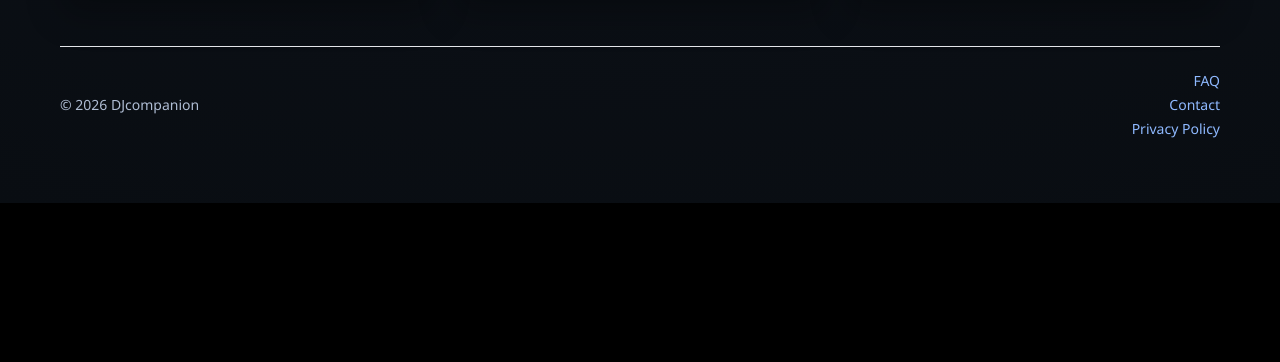
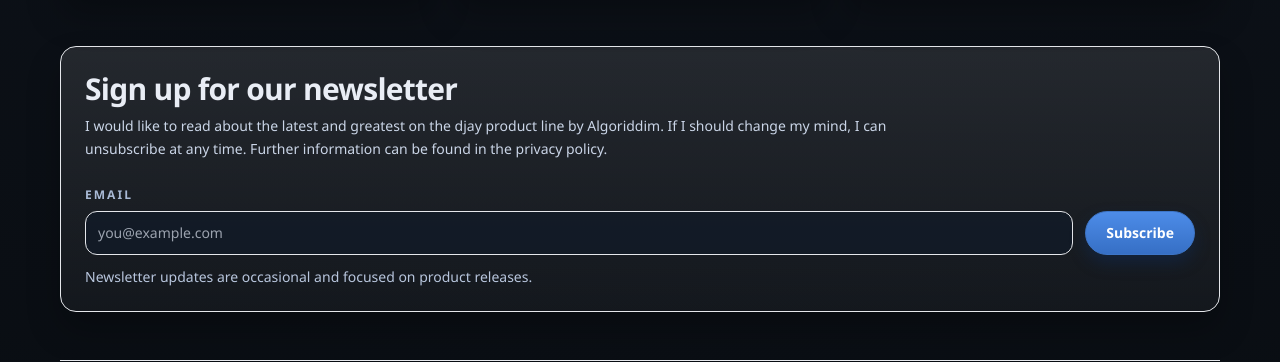
Before and after one commit to manelix2000/Mixer, a Next.js app in the folder Projects/MixerWeb/: page / in a window 1280 px wide. Shown: the part 1755-2117 px from the top of the page. Before the commit the page ends 1958 px from the top, so only its background shows below. Built offline with nearby package versions, Linux system fonts and the light colour scheme.

Commit message:
feat(web): add newsletter subscription with Postgres and BotID

```diff
--- a/Projects/MixerWeb/package.json
+++ b/Projects/MixerWeb/package.json
@@ -15,6 +15,7 @@
     "@mixer/audio-core": "workspace:*",
     "@mixer/domain": "workspace:*",
     "@vercel/analytics": "^2.0.1",
+    "@vercel/postgres": "^0.10.0",
     "@vercel/speed-insights": "^2.0.0",
     "botid": "^1.5.11",
     "next": "16.2.1",
--- /dev/null
+++ b/Projects/MixerWeb/src/app/api/newsletter/subscribe/route.ts
@@ -0,0 +1,143 @@
+import { sql } from "@vercel/postgres";
+import { checkBotId } from "botid/server";
+import { NextRequest, NextResponse } from "next/server";
+
+type NewsletterBody = {
+  company?: unknown;
+  email?: unknown;
+  startedAt?: unknown;
+};
+
+type RateLimitState = {
+  count: number;
+  resetAt: number;
+};
+
+const RATE_LIMIT_WINDOW_MS = 10 * 60 * 1000;
+const RATE_LIMIT_MAX = 8;
+const MIN_SUBMIT_TIME_MS = 1200;
+
+const globalRateLimitMap = globalThis as typeof globalThis & {
+  __newsletterRateLimitMap?: Map<string, RateLimitState>;
+};
+
+function getRateMap() {
+  if (!globalRateLimitMap.__newsletterRateLimitMap) {
+    globalRateLimitMap.__newsletterRateLimitMap = new Map<string, RateLimitState>();
+  }
+  return globalRateLimitMap.__newsletterRateLimitMap;
+}
+
+function asString(value: unknown) {
+  return typeof value === "string" ? value.trim() : "";
+}
+
+function getClientIp(request: NextRequest) {
+  const forwarded = request.headers.get("x-forwarded-for");
+  if (forwarded) {
+    return forwarded.split(",")[0]?.trim() || "unknown";
+  }
+  return request.headers.get("x-real-ip") ?? "unknown";
+}
+
+function isLikelyValidEmail(email: string) {
+  if (email.length < 5 || email.length > 190) {
+    return false;
+  }
+  return /^[^\s@]+@[^\s@]+\.[^\s@]+$/.test(email);
+}
+
+async function ensureNewsletterTable() {
+  await sql`
+    CREATE TABLE IF NOT EXISTS newsletter_subscriptions (
+      id BIGSERIAL PRIMARY KEY,
+      email TEXT NOT NULL UNIQUE,
+      status TEXT NOT NULL DEFAULT 'subscribed',
+      source TEXT NOT NULL DEFAULT 'website',
+      created_at TIMESTAMPTZ NOT NULL DEFAULT NOW(),
+      updated_at TIMESTAMPTZ NOT NULL DEFAULT NOW()
+    )
+  `;
+}
+
+export async function POST(request: NextRequest) {
+  try {
+    const botResult = await checkBotId();
+    if (botResult.isBot && !botResult.isVerifiedBot) {
+      return NextResponse.json(
+        { ok: false, message: "Request blocked by bot protection." },
+        { status: 403 }
+      );
+    }
+  } catch {
+    // Allow local/dev fallback when BotID runtime metadata is unavailable.
+  }
+
+  const now = Date.now();
+  const ip = getClientIp(request);
+  const rateMap = getRateMap();
+  const current = rateMap.get(ip);
+  if (!current || current.resetAt <= now) {
+    rateMap.set(ip, { count: 1, resetAt: now + RATE_LIMIT_WINDOW_MS });
+  } else {
+    if (current.count >= RATE_LIMIT_MAX) {
+      return NextResponse.json(
+        { ok: false, message: "Too many requests. Try again later." },
+        { status: 429 }
+      );
+    }
+    current.count += 1;
+    rateMap.set(ip, current);
+  }
+
+  let body: NewsletterBody;
+  try {
+    body = (await request.json()) as NewsletterBody;
+  } catch {
+    return NextResponse.json({ ok: false, message: "Invalid request body." }, { status: 400 });
+  }
+
+  const email = asString(body.email).toLowerCase();
+  const company = asString(body.company);
+  const startedAt = Number(body.startedAt);
+
+  if (company.length > 0) {
+    return NextResponse.json({
+      ok: true,
+      message: "Subscription confirmed."
+    });
+  }
+
+  if (!Number.isFinite(startedAt) || now - startedAt < MIN_SUBMIT_TIME_MS) {
+    return NextResponse.json({ ok: false, message: "Please wait and submit again." }, { status: 400 });
+  }
+
+  if (!isLikelyValidEmail(email)) {
+    return NextResponse.json({ ok: false, message: "Email is invalid." }, { status: 400 });
+  }
+
+  try {
+    await ensureNewsletterTable();
+
+    await sql`
+      INSERT INTO newsletter_subscriptions (email, status, source)
+      VALUES (${email}, 'subscribed', 'website')
+      ON CONFLICT (email)
+      DO UPDATE SET
+        status = 'subscribed',
+        updated_at = NOW()
+    `;
+  } catch (error) {
+    const detail = error instanceof Error ? error.message : "unknown";
+    console.error("[newsletter] upsert_failed", detail);
+    return NextResponse.json(
+      { ok: false, message: "Unable to save your subscription right now." },
+      { status: 502 }
+    );
+  }
+
+  return NextResponse.json({
+    ok: true,
+    message: "Subscribed successfully. You will receive future updates."
+  });
+}
--- a/Projects/MixerWeb/src/app/page.tsx
+++ b/Projects/MixerWeb/src/app/page.tsx
@@ -1,6 +1,7 @@
 import type { Metadata } from "next";
 import Image from "next/image";
 import Link from "next/link";
+import { NewsletterSignup } from "@/components/newsletter-signup";
 
 export const metadata: Metadata = {
   title: "DJcompanion | Beat Matching Trainer for Browser, iOS and Android",
@@ -199,6 +200,8 @@
           </div>
         </section>
 
+        <NewsletterSignup />
+
         <footer className="mt-12 flex flex-wrap items-center justify-between gap-3 border-t border-white/12 pt-6 text-sm text-[#afbdd4]">
           <p>© 2026 DJcompanion</p>
           <div className="flex flex-col items-end gap-1">
--- /dev/null
+++ b/Projects/MixerWeb/src/components/newsletter-signup.tsx
@@ -0,0 +1,114 @@
+"use client";
+
+import { useMemo, useState } from "react";
+
+type NewsletterResponse = {
+  ok: boolean;
+  message: string;
+};
+
+export function NewsletterSignup() {
+  const [email, setEmail] = useState("");
+  const [company, setCompany] = useState("");
+  const [isSubmitting, setIsSubmitting] = useState(false);
+  const [result, setResult] = useState<NewsletterResponse | null>(null);
+  const [startedAt] = useState(() => Date.now());
+
+  const statusTone = useMemo(() => {
+    if (!result) {
+      return "text-[#b8c6dd]";
+    }
+    return result.ok ? "text-[#9ce2b6]" : "text-[#ffc4b9]";
+  }, [result]);
+
+  return (
+    <section className="mt-12 rounded-2xl border border-white/14 bg-[linear-gradient(180deg,_rgba(255,255,255,0.1),_rgba(255,255,255,0.04))] p-6 shadow-[0_18px_34px_rgba(0,0,0,0.24)]">
+      <h2 className="text-2xl font-semibold tracking-tight md:text-3xl">Sign up for our newsletter</h2>
+      <p className="mt-2 max-w-[860px] text-sm leading-relaxed text-[#cad5e7]">
+        I would like to read about the latest and greatest on the djay product line by Algoriddim.
+        If I should change my mind, I can unsubscribe at any time. Further information can be found
+        in the privacy policy.
+      </p>
+
+      <form
+        className="mt-5 flex flex-col gap-3 md:flex-row md:items-end"
+        onSubmit={async (event) => {
+          event.preventDefault();
+          if (isSubmitting) {
+            return;
+          }
+
+          setIsSubmitting(true);
+          setResult(null);
+
+          try {
+            const response = await fetch("/api/newsletter/subscribe", {
+              method: "POST",
+              headers: {
+                "content-type": "application/json"
+              },
+              body: JSON.stringify({
+                email,
+                company,
+                startedAt
+              })
+            });
+
+            const payload = (await response.json()) as NewsletterResponse;
+            setResult(payload);
+            if (response.ok && payload.ok) {
+              setEmail("");
+              setCompany("");
+            }
+          } catch {
+            setResult({
+              ok: false,
+              message: "Subscription failed. Please try again."
+            });
+          } finally {
+            setIsSubmitting(false);
+          }
+        }}
+      >
+        <label className="flex-1">
+          <span className="text-xs font-semibold uppercase tracking-[0.17em] text-[#a9bad6]">Email</span>
+          <input
+            autoComplete="email"
+            className="mt-1.5 h-11 w-full rounded-xl border border-white/18 bg-[#111a27]/75 px-3 text-sm text-[#e7edf8] outline-none transition focus:border-[#83aef7] focus:ring-1 focus:ring-[#83aef7]"
+            maxLength={190}
+            onChange={(event) => setEmail(event.target.value)}
+            placeholder="you@example.com"
+            required
+            type="email"
+            value={email}
+          />
+        </label>
+
+        <div aria-hidden="true" className="hidden">
+          <label htmlFor="newsletter-company-field">Company</label>
+          <input
+            autoComplete="organization"
+            id="newsletter-company-field"
+            name="company"
+            onChange={(event) => setCompany(event.target.value)}
+            tabIndex={-1}
+            type="text"
+            value={company}
+          />
+        </div>
+
+        <button
+          className="inline-flex h-11 items-center justify-center rounded-full border border-[#3d75c7] bg-[linear-gradient(180deg,_#4d8ce8_0%,_#366fc5_100%)] px-5 text-sm font-semibold text-white shadow-[0_8px_16px_rgba(16,45,90,0.45)] disabled:opacity-50"
+          disabled={isSubmitting}
+          type="submit"
+        >
+          {isSubmitting ? "Subscribing..." : "Subscribe"}
+        </button>
+      </form>
+
+      <p className={`mt-3 text-sm ${statusTone}`}>
+        {result?.message ?? "Newsletter updates are occasional and focused on product releases."}
+      </p>
+    </section>
+  );
+}
--- a/Projects/MixerWeb/src/instrumentation-client.ts
+++ b/Projects/MixerWeb/src/instrumentation-client.ts
@@ -5,6 +5,10 @@
     {
       path: "/api/contact",
       method: "POST"
+    },
+    {
+      path: "/api/newsletter/subscribe",
+      method: "POST"
     }
   ]
 });
```
Also changed, not shown: 2 other files (tests, documents, lock files or other folders).
